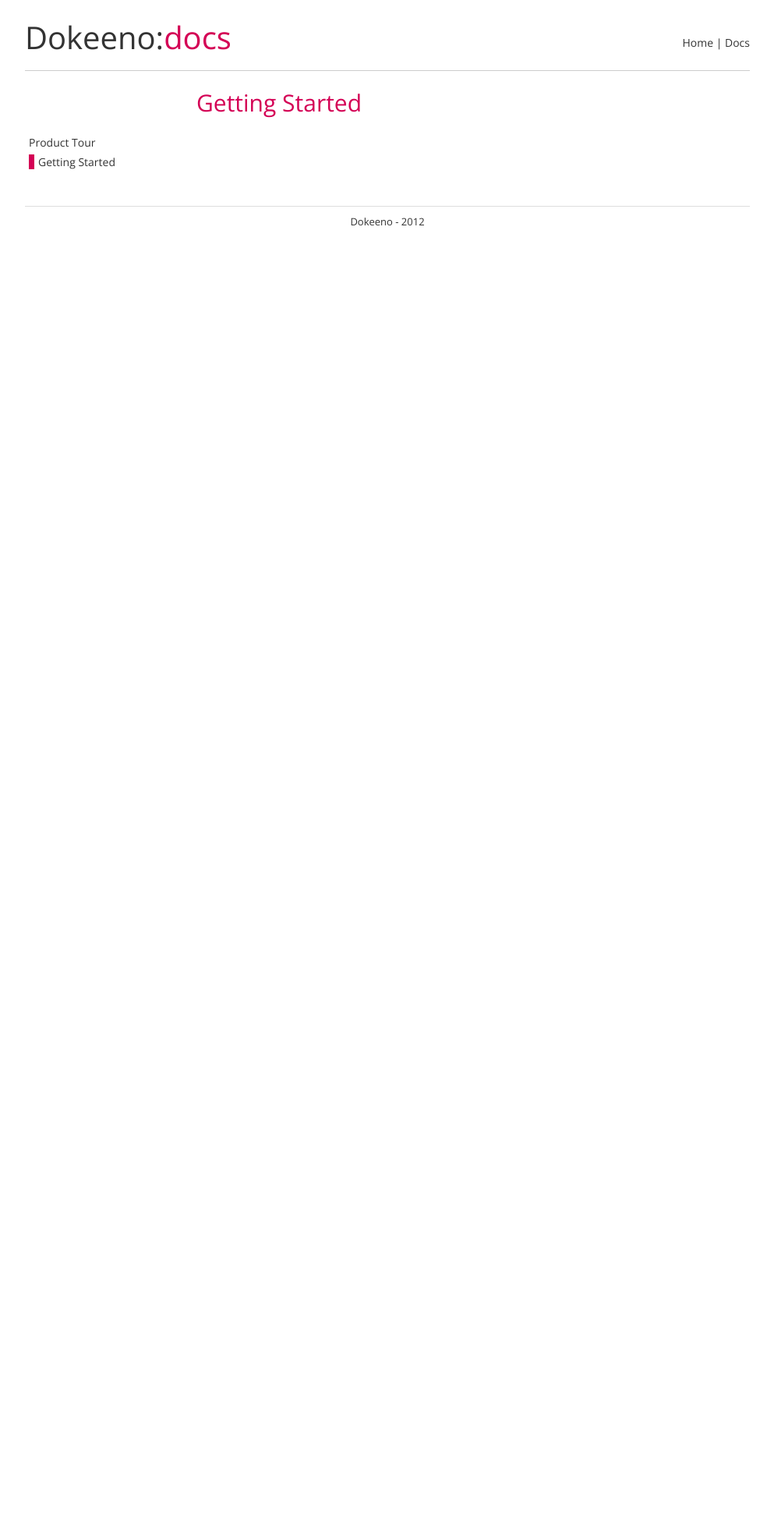
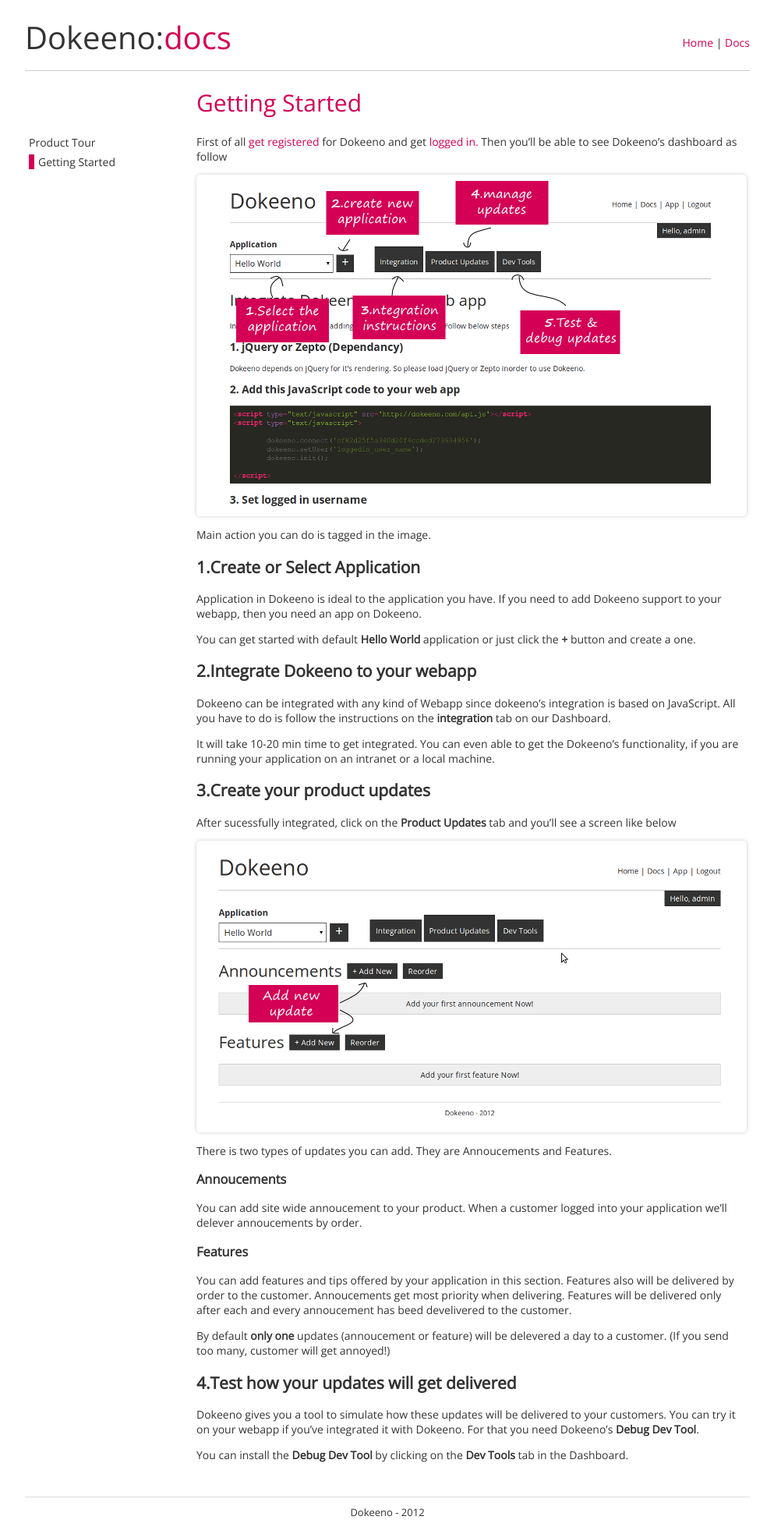
Before and after one commit to dokeeno/dokeeno.github.com, a Jekyll site: the page built from _posts/2012-05-29-getting-started.md, in a window 1280 px wide. Shown: the whole page at 78% size, without its empty margins (143-1136 px from the left). Built offline with Jekyll 4.4.1, drawn with Linux system fonts in a browser that asks for light colours; before the commit the page ends 900 px from its top, so only the background shows below that.

Commit message:
added getting started

```diff
--- a/_posts/2012-05-29-getting-started.md
+++ b/_posts/2012-05-29-getting-started.md
@@ -2,3 +2,40 @@
 layout: post
 title: Getting Started
 ---
+
+First of all [get registered](http://dokeeno.com/user/login) for Dokeeno and get [logged in.](http://dokeeno.com/user/login)
+Then you'll be able to see Dokeeno's dashboard as follow
+
+![Dokeeno's Dashboard](/images/getting-started/screen-intro.png)
+
+Main action you can do is tagged in the image.
+
+##1.Create or Select Application
+Application in Dokeeno is ideal to the application you have. If you need to add Dokeeno support to your webapp, then you need an app on Dokeeno.
+
+You can get started with default **Hello World** application or just click the **+** button and create a one.
+
+##2.Integrate Dokeeno to your webapp
+Dokeeno can be integrated with any kind of Webapp since dokeeno's integration is based on JavaScript. All you have to do is follow the instructions on the **integration** tab on our Dashboard.
+
+It will take 10-20 min time to get integrated. You can even able to get the Dokeeno's functionality, if you are running your application on an intranet or a local machine.
+
+##3.Create your product updates
+After sucessfully integrated, click on the **Product Updates** tab and you'll see a screen like below
+
+![Add Product Updates](/images/getting-started/product-updates.png)
+
+There is two types of updates you can add. They are Annoucements and Features.
+
+###Annoucements
+You can add site wide annoucement to your product. When a customer logged into your application we'll delever annoucements by order.
+
+###Features
+You can add features and tips offered by your application in this section. Features also will be delivered by order to the customer. Annoucements get most priority when delivering. Features will be delivered only after each and every annoucement has beed develivered to the customer.
+
+By default **only one** updates (annoucement or feature) will be delevered a day to a customer. (If you send too many, customer will get annoyed!)
+
+##4.Test how your updates will get delivered
+Dokeeno gives you a tool to simulate how these updates will be delivered to your customers. You can try it on your webapp if you've integrated it with Dokeeno. For that you need Dokeeno's **Debug Dev Tool**.
+
+You can install the **Debug Dev Tool** by clicking on the **Dev Tools** tab in the Dashboard.
--- a/css/main.css
+++ b/css/main.css
@@ -14,6 +14,7 @@ body, div, a, input, select, button, textarea {
 
 a {
 	text-decoration: none;
+	color: #d40055;
 }
 
 a:hover {
@@ -101,6 +102,10 @@ h1 {
 	color: white;
 }
 
+#pageList ul li a {
+	color: #333;
+}
+
 #pageList ul li a:hover {
 	text-decoration: none;
 }
```
Also changed, not shown: _posts/2012-05-30-product-tour.md (+2 -0 lines), images/getting-started/product-updates.png (added), images/getting-started/screen-intro.png (added).
